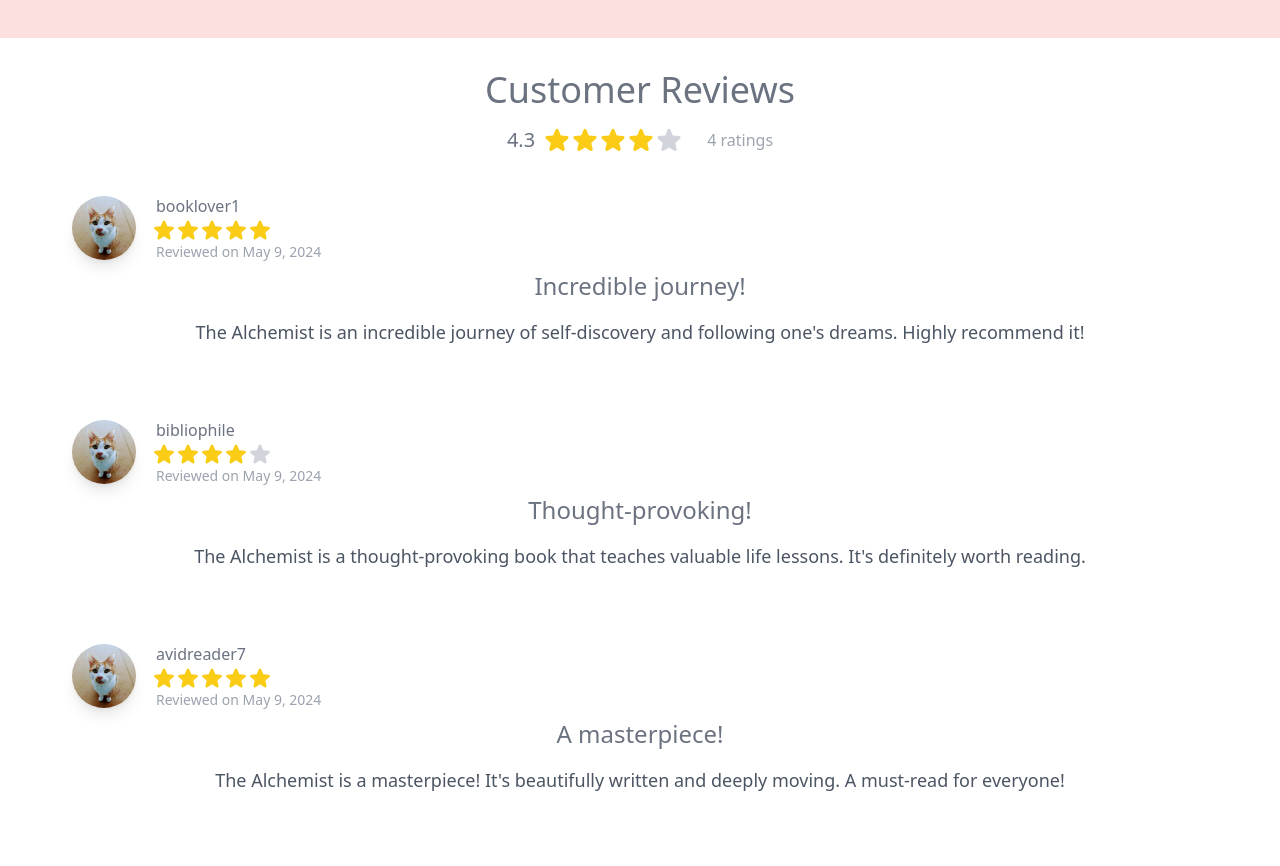
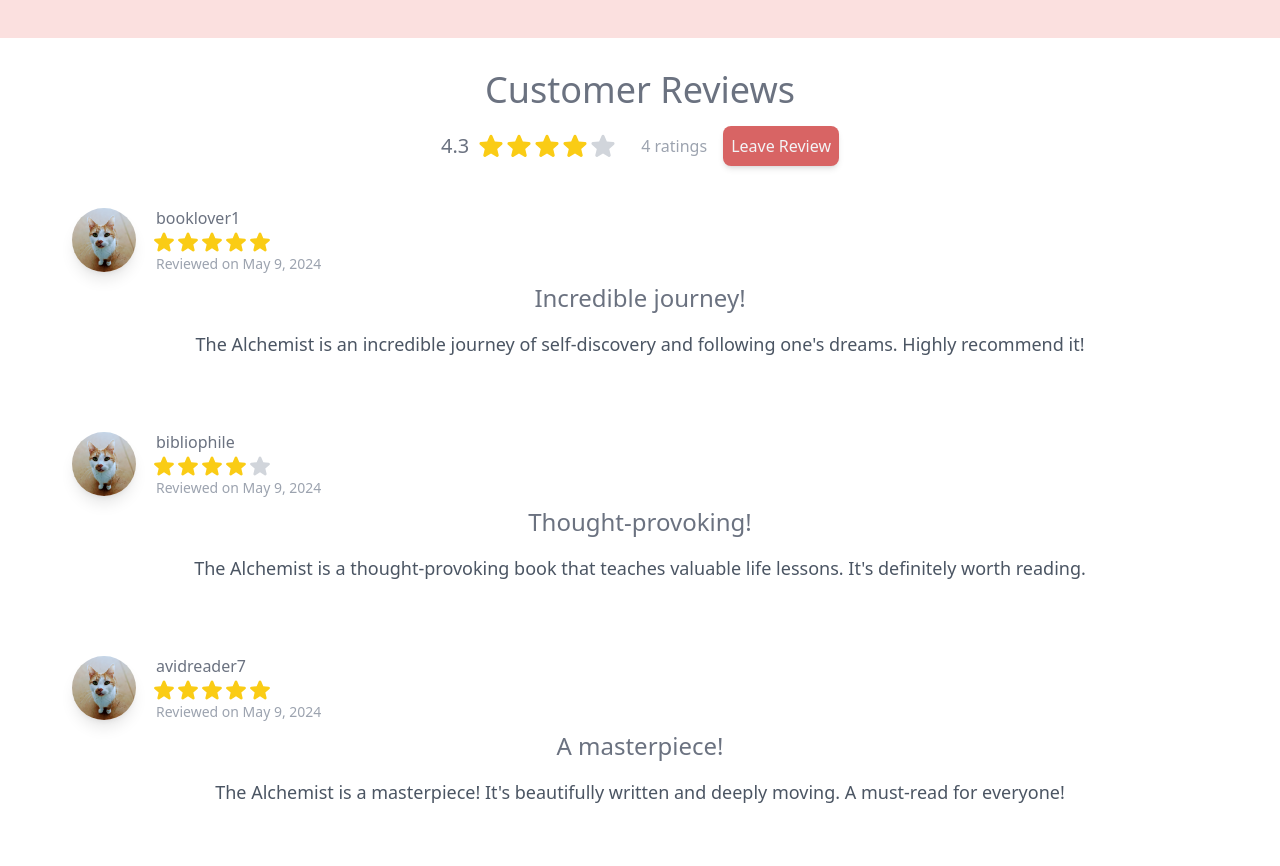
Before and after one commit to francoisdillinger/book_nook_frontend, a React (Vite) app: page / in a window 1280 px wide. Shown: the part 1580-2446 px from the top of the page. Built offline with nearby package versions, Linux system fonts and the light colour scheme.

Commit message:
Add "Leave Review" button to BookItem component

```diff
--- a/src/components/BookItem.tsx
+++ b/src/components/BookItem.tsx
@@ -142,6 +142,9 @@ export default function BookItem() {
 						<p className="text-md text-gray-400 font-medium pl-6">
 							{bookItem?.bookReviews?.length} ratings
 						</p>
+						<div className="bg-logo shadow-md cursor-pointer text-gray-100 p-2 rounded-lg ml-4 hover:bg-logoLight hover:text-gray-600 hover:scale-105 ease-in-out duration-300">
+							Leave Review
+						</div>
 					</div>
 					{book?.bookReviews?.map((review, index) => (
 						<BookReview
```
